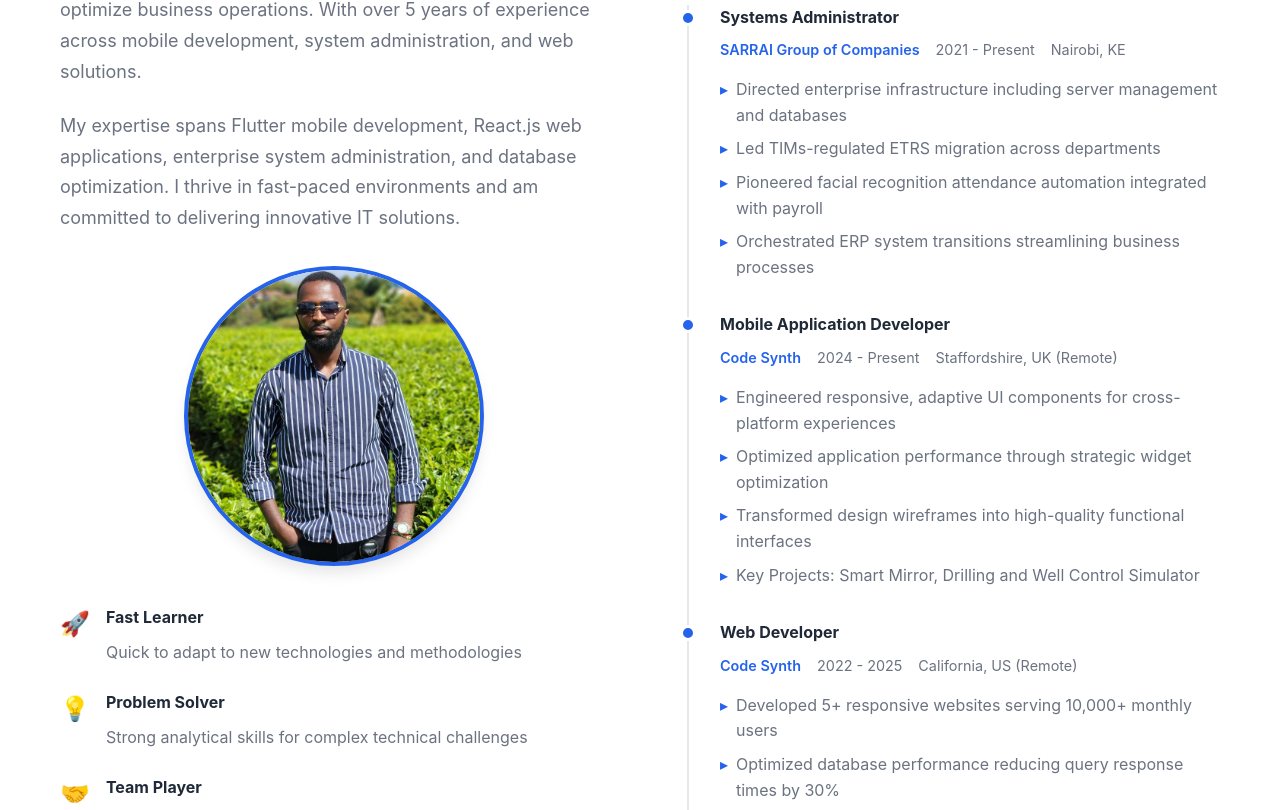
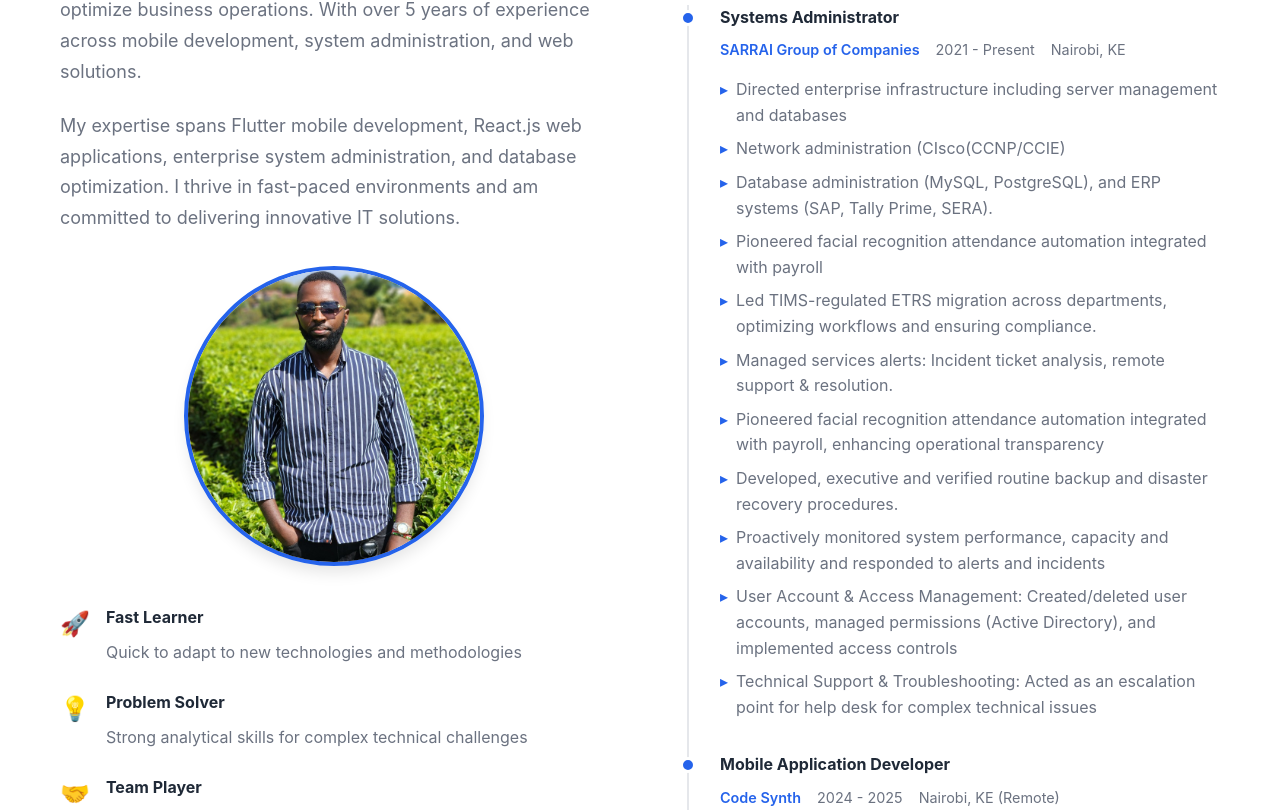
Before and after one commit to Benny-Gich/Portfolio, a React (Create React App) app: page / in a window 1280 px wide. Shown: the part 2190-3000 px from the top of the page. Built offline with nearby package versions, Linux system fonts and the light colour scheme.

Commit message:
feat: implement About section component displaying professional experience and personal highlights.

```diff
--- a/src/components/About/About.js
+++ b/src/components/About/About.js
@@ -9,17 +9,24 @@ const About = () => {
             period: "2021 - Present",
             location: "Nairobi, KE",
             achievements: [
+
                 "Directed enterprise infrastructure including server management and databases",
-                "Led TIMs-regulated ETRS migration across departments",
-                "Pioneered facial recognition attendance automation integrated with payroll",
-                "Orchestrated ERP system transitions streamlining business processes"
+                "Network administration (CIsco(CCNP/CCIE)",
+                "Database administration (MySQL, PostgreSQL), and ERP systems (SAP, Tally Prime, SERA).",                "Pioneered facial recognition attendance automation integrated with payroll",
+                "Led TIMS-regulated ETRS migration across departments, optimizing workflows and ensuring compliance.",
+                "Managed services alerts: Incident ticket analysis, remote support & resolution.",
+                "Pioneered facial recognition attendance automation integrated with payroll, enhancing operational transparency",
+                "Developed, executive and verified routine backup and disaster recovery procedures.",
+                "Proactively monitored system performance, capacity and availability and responded to alerts and incidents",
+                "User Account & Access Management: Created/deleted user accounts, managed permissions (Active Directory), and implemented access controls",
+                "Technical Support & Troubleshooting: Acted as an escalation point for help desk for complex technical issues"
             ]
         },
         {
             role: "Mobile Application Developer",
             company: "Code Synth",
-            period: "2024 - Present",
-            location: "Staffordshire, UK (Remote)",
+            period: "2024 - 2025",
+            location: "Nairobi, KE (Remote)",
             achievements: [
                 "Engineered responsive, adaptive UI components for cross-platform experiences",
                 "Optimized application performance through strategic widget optimization",
@@ -29,9 +36,9 @@ const About = () => {
         },
         {
             role: "Web Developer",
-            company: "Code Synth",
-            period: "2022 - 2025",
-            location: "California, US (Remote)",
+            company: "App Lovin",
+            period: "2022 - 2023",
+            location: "Staffordshire, UK (Remote)",
             achievements: [
                 "Developed 5+ responsive websites serving 10,000+ monthly users",
                 "Optimized database performance reducing query response times by 30%",
@@ -40,6 +47,8 @@ const About = () => {
             ]
         }
     ];
+
+
 
     return (
         <section id="about" className="about">
```
